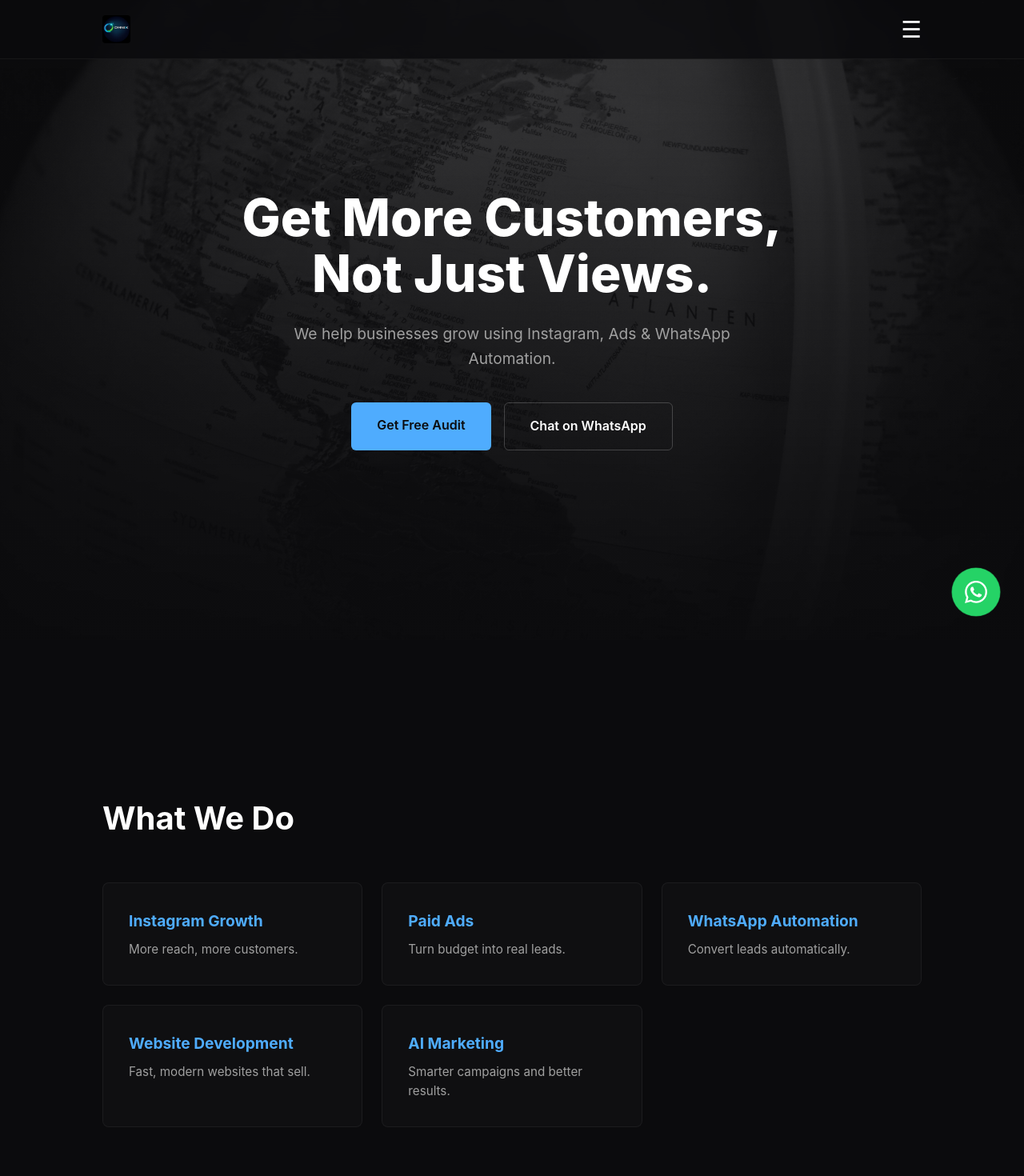
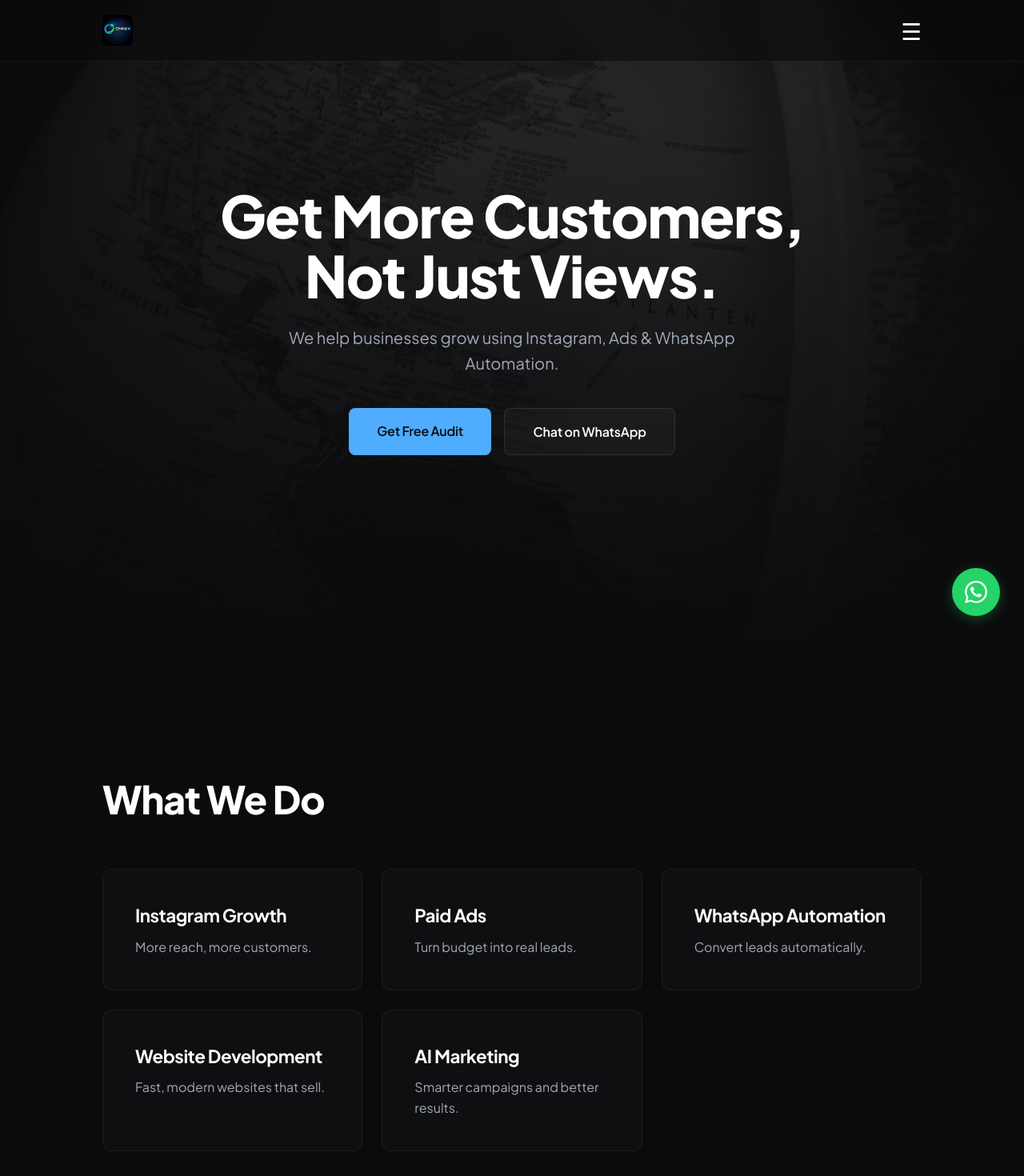
Before and after one commit to swastikbhargava45/Omnix-3d-website, a React (Vite) app: page / in a window 1280 px wide. Shown: the top 1470 px of the page at 80% size. Built offline with nearby package versions, Linux system fonts and the light colour scheme.

Commit message:
Update style.css

```diff
--- a/src/style.css
+++ b/src/style.css
@@ -1,15 +1,19 @@
+/* Import World-Class Typography */
+@import url('https://fonts.googleapis.com/css2?family=Plus+Jakarta+Sans:wght@400;500;600;700;800&display=swap');
+
 * {
   margin: 0;
   padding: 0;
   box-sizing: border-box;
-  font-family: 'Inter', system-ui, sans-serif;
+  font-family: 'Plus Jakarta Sans', sans-serif;
 }
 
 body {
-  background-color: #0b0b0d; /* Premium charcoal dark */
+  background-color: #0b0b0d;
   color: #ffffff;
   overflow-x: hidden;
   line-height: 1.6;
+  -webkit-font-smoothing: antialiased; /* Makes text look sharper on Mac/iPhones */
 }
 
 /* Background Image setup */
@@ -31,7 +35,7 @@ body {
   left: 0;
   width: 100vw;
   height: 100vh;
-  background: linear-gradient(to bottom, rgba(11, 11, 13, 0.7), rgba(11, 11, 13, 0.98));
+  background: linear-gradient(to bottom, rgba(11, 11, 13, 0.8), rgba(11, 11, 13, 0.98));
   z-index: -1;
 }
 
@@ -39,7 +43,7 @@ body {
 .content-wrapper { position: relative; z-index: 1; }
 section { min-height: 100vh; display: flex; flex-direction: column; justify-content: center; padding: 6rem 10%; }
 
-/* --- NAVBAR --- */
+/* --- NAVBAR & LOGO --- */
 .navbar {
   position: fixed;
   top: 0;
@@ -49,28 +53,36 @@ section { min-height: 100vh; display: flex; flex-direction: column; justify-cont
   justify-content: space-between;
   align-items: center;
   z-index: 100;
-  background: rgba(11, 11, 13, 0.85);
-  backdrop-filter: blur(12px);
+  background: rgba(11, 11, 13, 0.6);
+  backdrop-filter: blur(16px);
   border-bottom: 1px solid rgba(255,255,255,0.05);
 }
 
 .logo-container {
-  height: 35px;
   display: flex;
   align-items: center;
+  gap: 0.75rem; /* Perfect spacing between image and text */
+  height: 38px;
+  text-decoration: none;
 }
 
 .nav-logo {
   height: 100%;
   width: auto;
   object-fit: contain;
-  transition: opacity 0.3s ease;
-  border-radius: 4px; /* Slight rounding looks premium */
+  border-radius: 6px;
 }
 
-.nav-logo:hover { opacity: 0.8; }
+.logo-text {
+  font-weight: 800;
+  font-size: 1.4rem;
+  letter-spacing: -0.5px; /* Tight letter spacing looks premium */
+  color: #ffffff;
+}
 
-.logo-text { font-weight: 800; font-size: 1.5rem; letter-spacing: 1px; }
+.text-accent {
+  color: #4facfe; /* Neon blue for the .growth part */
+}
 
 .hamburger {
   background: none;
@@ -90,7 +102,8 @@ section { min-height: 100vh; display: flex; flex-direction: column; justify-cont
   left: 0;
   width: 100vw;
   height: 100vh;
-  background: #0b0b0d;
+  background: rgba(11, 11, 13, 0.98);
+  backdrop-filter: blur(20px);
   z-index: 1000;
   display: flex;
   flex-direction: column;
@@ -109,14 +122,11 @@ section { min-height: 100vh; display: flex; flex-direction: column; justify-cont
   cursor: pointer;
 }
 
-.menu-links {
-  list-style: none;
-  text-align: center;
-}
-
+.menu-links { list-style: none; text-align: center; }
 .menu-links li {
   font-size: 1.8rem;
-  font-weight: 600;
+  font-weight: 700;
+  letter-spacing: -0.5px;
   margin: 1.5rem 0;
   cursor: pointer;
   transition: color 0.3s ease;
@@ -126,27 +136,30 @@ section { min-height: 100vh; display: flex; flex-direction: column; justify-cont
 
 .menu-highlight {
   color: #4facfe;
-  border: 1px solid #4facfe;
+  border: 1px solid rgba(79, 172, 254, 0.3);
   padding: 0.5rem 1.5rem;
   border-radius: 8px;
+  background: rgba(79, 172, 254, 0.05);
 }
 
 /* --- HERO SECTION --- */
 .hero { text-align: center; align-items: center; }
 
 .hero-title {
-  font-size: 4rem;
+  font-size: 4.5rem;
   font-weight: 800;
-  line-height: 1.1;
+  line-height: 1.05;
+  letter-spacing: -1.5px; /* The secret to high-end startup typography */
   margin-bottom: 1.5rem;
   max-width: 900px;
 }
 
 .hero-subtitle {
-  font-size: 1.2rem;
-  color: #a0a0a0;
+  font-size: 1.25rem;
+  color: #a0aab8; /* Softer, premium gray */
   max-width: 600px;
   margin: 0 auto 2.5rem auto;
+  font-weight: 400;
 }
 
 .button-group {
@@ -157,12 +170,13 @@ section { min-height: 100vh; display: flex; flex-direction: column; justify-cont
 
 /* --- BUTTONS --- */
 .btn {
-  padding: 1rem 2rem;
-  border-radius: 6px;
+  padding: 1rem 2.2rem;
+  border-radius: 8px;
   font-weight: 600;
   text-decoration: none;
   font-size: 1rem;
   transition: all 0.3s ease;
+  letter-spacing: -0.2px;
 }
 
 .btn-primary {
@@ -171,18 +185,20 @@ section { min-height: 100vh; display: flex; flex-direction: column; justify-cont
 }
 
 .btn-primary:hover {
-  background: #2a8ee6;
+  background: #fff; /* Switching to white on hover feels very premium */
   transform: translateY(-2px);
+  box-shadow: 0 10px 20px rgba(79, 172, 254, 0.2);
 }
 
 .btn-secondary {
-  background: transparent;
+  background: rgba(255,255,255,0.03);
   color: #fff;
-  border: 1px solid rgba(255,255,255,0.2);
+  border: 1px solid rgba(255,255,255,0.1);
 }
 
 .btn-secondary:hover {
-  border-color: #fff;
+  background: rgba(255,255,255,0.1);
+  border-color: rgba(255,255,255,0.3);
 }
 
 /* --- FLOATING WHATSAPP CTA --- */
@@ -190,7 +206,7 @@ section { min-height: 100vh; display: flex; flex-direction: column; justify-cont
   position: fixed;
   bottom: 30px;
   right: 30px;
-  background-color: #25D366; /* Official WA green */
+  background-color: #25D366;
   color: white;
   width: 60px;
   height: 60px;
@@ -199,61 +215,59 @@ section { min-height: 100vh; display: flex; flex-direction: column; justify-cont
   justify-content: center;
   align-items: center;
   z-index: 999;
-  box-shadow: 0 4px 15px rgba(37, 211, 102, 0.4);
+  box-shadow: 0 4px 15px rgba(37, 211, 102, 0.3);
   transition: transform 0.3s ease;
-  animation: float-pulse 2s infinite;
 }
 
-.floating-wa:hover { transform: scale(1.1); animation: none; }
-
-@keyframes float-pulse {
-  0% { box-shadow: 0 0 0 0 rgba(37, 211, 102, 0.7); }
-  70% { box-shadow: 0 0 0 15px rgba(37, 211, 102, 0); }
-  100% { box-shadow: 0 0 0 0 rgba(37, 211, 102, 0); }
-}
+.floating-wa:hover { transform: scale(1.1) translateY(-5px); }
 
 /* --- TYPOGRAPHY & SECTIONS --- */
 .section-title {
-  font-size: 2.5rem;
+  font-size: 3rem;
   margin-bottom: 3rem;
-  font-weight: 700;
+  font-weight: 800;
+  letter-spacing: -1px;
   text-align: left;
 }
 
 /* --- SERVICES GRID --- */
 .services-grid {
   display: grid;
-  grid-template-columns: repeat(auto-fit, minmax(250px, 1fr));
+  grid-template-columns: repeat(auto-fit, minmax(280px, 1fr));
   gap: 1.5rem;
 }
 
 .service-item {
   background: rgba(255, 255, 255, 0.02);
   border: 1px solid rgba(255, 255, 255, 0.05);
-  padding: 2rem;
-  border-radius: 8px;
-  transition: background 0.3s ease;
+  padding: 2.5rem;
+  border-radius: 12px;
+  transition: all 0.3s ease;
 }
 
-.service-item:hover { background: rgba(255, 255, 255, 0.05); }
+.service-item:hover {
+  background: rgba(255, 255, 255, 0.04);
+  border-color: rgba(79, 172, 254, 0.3);
+  transform: translateY(-5px);
+}
 
-.service-item h3 { font-size: 1.2rem; color: #4facfe; margin-bottom: 0.5rem; }
-.service-item p { color: #a0a0a0; font-size: 0.95rem; }
+.service-item h3 { font-size: 1.4rem; color: #fff; margin-bottom: 0.5rem; font-weight: 700; letter-spacing: -0.5px; }
+.service-item p { color: #a0aab8; font-size: 1rem; }
 
 /* --- ABOUT SECTION --- */
 .about-box {
   background: rgba(255, 255, 255, 0.02);
   border-left: 4px solid #4facfe;
-  padding: 2rem;
-  border-radius: 0 8px 8px 0;
+  padding: 2.5rem;
+  border-radius: 0 12px 12px 0;
   max-width: 800px;
 }
-.about-box p { font-size: 1.1rem; color: #e0e0e0; }
+.about-box p { font-size: 1.15rem; color: #e0e6ed; line-height: 1.8; }
 
 /* --- WHY US GRID --- */
 .why-grid {
   display: grid;
-  grid-template-columns: repeat(auto-fit, minmax(250px, 1fr));
+  grid-template-columns: repeat(auto-fit, minmax(280px, 1fr));
   gap: 1.5rem;
 }
 
@@ -262,17 +276,21 @@ section { min-height: 100vh; display: flex; flex-direction: column; justify-cont
   align-items: center;
   gap: 1rem;
   background: rgba(255, 255, 255, 0.02);
+  border: 1px solid rgba(255, 255, 255, 0.03);
   padding: 1.5rem;
-  border-radius: 8px;
+  border-radius: 12px;
 }
 
-.check { color: #4facfe; font-weight: bold; font-size: 1.2rem; }
+.why-item p { font-weight: 500; font-size: 1.05rem; }
+.check { color: #4facfe; font-weight: 800; font-size: 1.2rem; }
 
 /* --- MOBILE RESPONSIVENESS --- */
 @media (max-width: 768px) {
-  .hero-title { font-size: 2.5rem; }
-  section { padding: 5rem 5%; }
+  .hero-title { font-size: 2.8rem; letter-spacing: -1px; }
+  .section-title { font-size: 2.2rem; }
+  section { padding: 6rem 5%; }
   .button-group { flex-direction: column; width: 100%; }
   .btn { width: 100%; text-align: center; }
-  .floating-wa { bottom: 20px; right: 20px; width: 50px; height: 50px; }
+  .floating-wa { bottom: 20px; right: 20px; width: 55px; height: 55px; }
+  .logo-text { font-size: 1.2rem; }
 }
```
